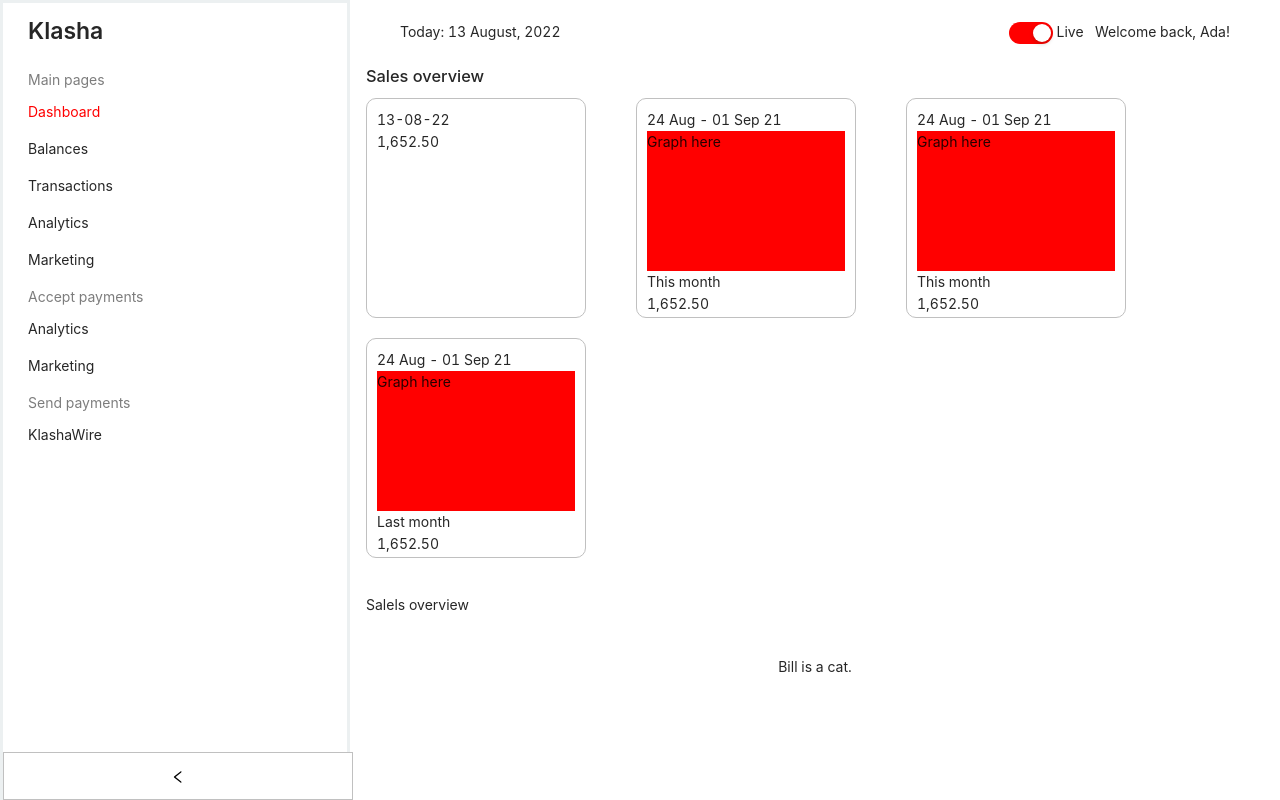
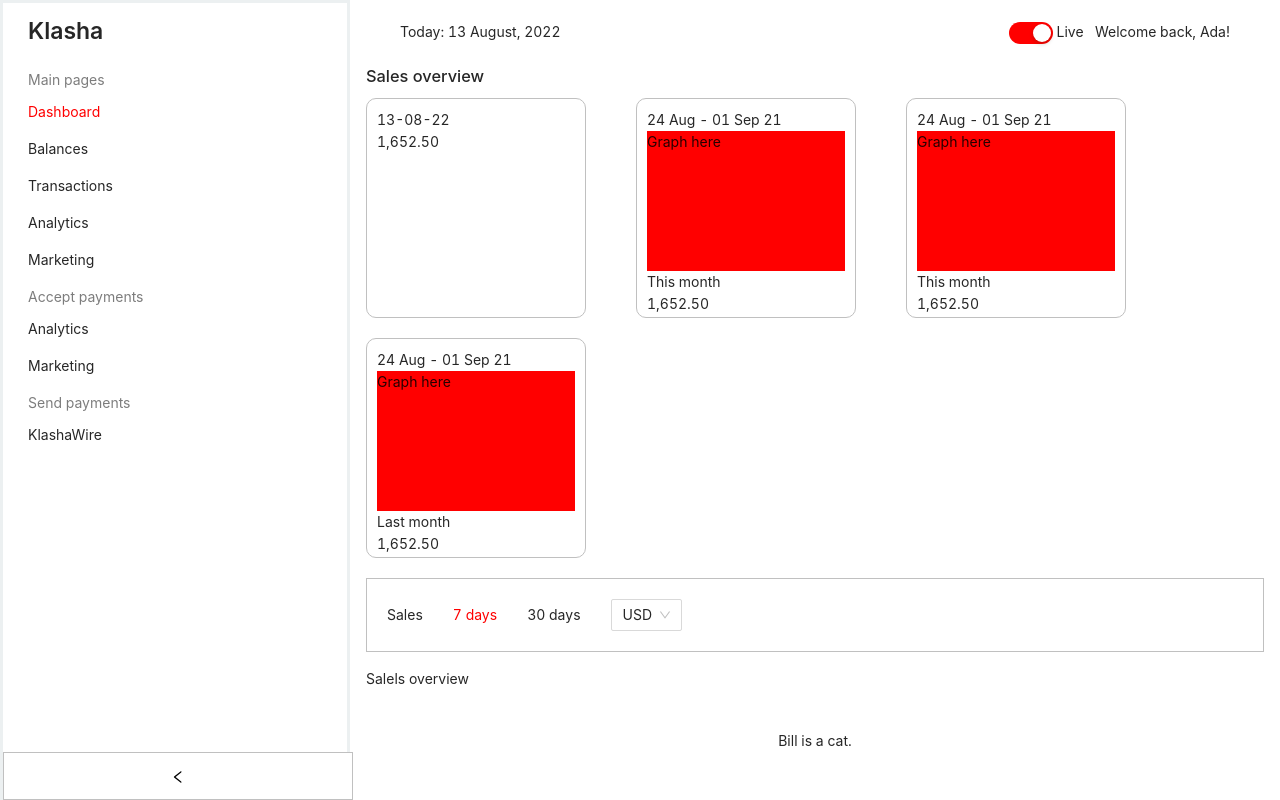
Before and after one commit to Snyefene/klasha, a React (Create React App) app: page / in a window 1280 px wide. Shown: the top 800 px of the page. Built offline with nearby package versions, Linux system fonts and the light colour scheme.

Commit message:
Add lower section of dashboard component

```diff
--- /dev/null
+++ b/src/components/Select.js
@@ -0,0 +1,21 @@
+
+import { Select } from "antd"
+
+const { Option, OptGroup } = Select;
+
+const style={
+    width:'80px',
+    borderRadius: '30px',
+    border: '1px solid silver'
+}
+
+const SelectComponent = ({value, onChange}) => {
+    return(
+        <Select className="select-comp"  defaultValue={value}  onChange={onChange}>
+            <Option value="usd">USD</Option>
+            <Option value="naira">Naira</Option>
+            <Option value="ghc">GHC</Option>
+        </Select>
+    )
+}
+export default SelectComponent
--- a/src/pages/Dashboard.js
+++ b/src/pages/Dashboard.js
@@ -1,9 +1,13 @@
+import { useState } from 'react';
 import './dashboard.scss';
 import moment from 'moment';
+import SelectComponent from '../components/Select';
 import InfoBox from '../components/content/infoBox';
 
 
 const Dashboard = () => {
+    const [currency, setCurrency] = useState('USD')
+    const [activePeriod, setActivePeriod] = useState('7 days')
 
     const data = [
         {key:1, period:  moment().format('DD-MM-YY'),  hasGraph: false, month:'',  amount: '1,652.50'},
@@ -11,13 +15,30 @@
         {key:1, period:  '24 Aug - 01 Sep 21',  hasGraph: true, month:'This month',  amount: '1,652.50'},
         {key:1, period:  '24 Aug - 01 Sep 21',  hasGraph: true, month:'Last month',  amount: '1,652.50'},
     ]
+    const period_list = ['Sales', '7 days', '30 days']
 
     return (
         <div className="dashboard">
             <h3>Sales overview</h3>
             <div className='flex-container'>
-
             { data.map((info) => {return <InfoBox  key={info.key} info={info}/>})}
+            </div>
+            <div className='sub-section-header'>
+              {
+                period_list.map((item) =>{
+                    return (
+                        <span
+                          onClick={()=>setActivePeriod(item)}
+                          className={`period-list ${activePeriod === item && 'active-class'}`}>
+                         {item}
+                     </span>
+                    )
+                })
+              }
+              <SelectComponent
+                 value={currency}
+                 onChange={(value)=>setCurrency(value)}
+              />
             </div>
         </div>
     )
--- a/src/pages/dashboard.scss
+++ b/src/pages/dashboard.scss
@@ -21,3 +21,14 @@
     height: 140px;
     background: red;
 }
+.active-class{
+    color: red
+}
+.sub-section-header{
+   padding: 20px;
+   border:1px solid silver;
+}
+.period-list{
+    margin-right: 30px;
+    cursor: pointer;
+}
```
Also changed, not shown: src/data/dashboard_data.js (added), 1 other file (tests, documents, lock files or other folders).
